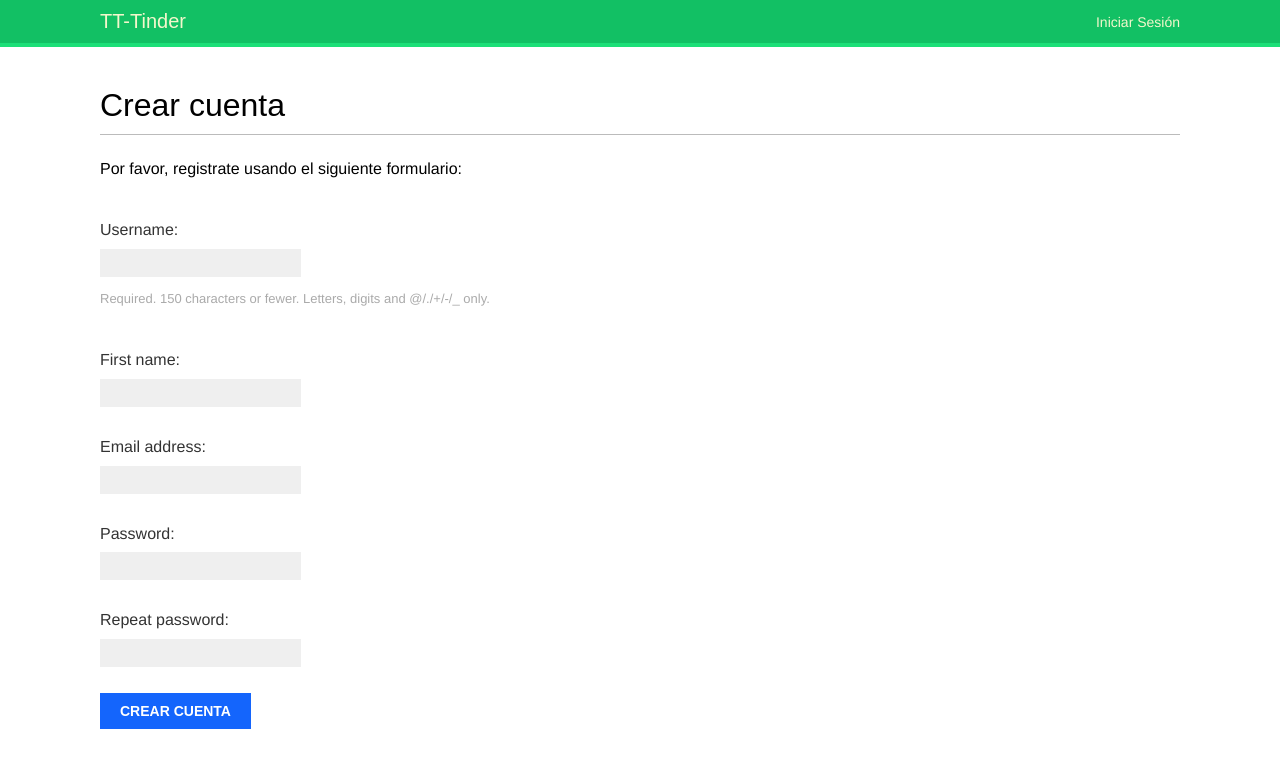
After one commit to Mart1nRH716/TT, a Django app: page /cuenta/register/ in a window 1280 px wide. The commit adds this page. Shown: the top 768 px of the page. Run offline with Django 5.2, Linux system fonts and the light colour scheme; some web fonts are replaced.

Commit message:
Ya agregue la funcion para registrar usuarios

```diff
--- a/TT/usuarios/forms.py
+++ b/TT/usuarios/forms.py
@@ -1,4 +1,19 @@
 from django import forms
+from django.contrib.auth.models import User
 class LoginForm(forms.Form):
     username = forms.CharField()
     password = forms.CharField(widget=forms.PasswordInput)
+
+class UserRegistrationForm(forms.ModelForm):
+    #Este modelo ya incluye: username, first_name and email
+    password = forms.CharField(label='Password',widget=forms.PasswordInput)
+    password2 = forms.CharField(label='Repeat password',widget=forms.PasswordInput)
+    class Meta:
+        model = User
+        fields = ['username', 'first_name', 'email']
+
+    def clean_password2(self):
+        cd = self.cleaned_data
+        if cd['password'] != cd['password2']:
+            raise forms.ValidationError('Las contraseñas no coinciden.')
+        return cd['password2']
--- /dev/null
+++ b/TT/usuarios/templates/cuenta/register.html
@@ -0,0 +1,11 @@
+{% extends "base.html" %}
+{% block title %}Create an account{% endblock %}
+{% block content %}
+ <h1>Crear cuenta</h1>
+ <p>Por favor, registrate usando el siguiente formulario:</p>
+ <form method="post">
+    {{ user_form.as_p }}
+    {% csrf_token %}
+ <p><input type="submit" value="Crear cuenta"></p>
+ </form>
+{% endblock %}
--- a/TT/usuarios/templates/registration/login.html
+++ b/TT/usuarios/templates/registration/login.html
@@ -9,6 +9,8 @@
       </p>
     {% else %}
       <p>Usa el siguiente formulario para entrar al sistema:</p>
+      <p>Si no tienes una cuenta, puedes <a href="{% url "register" %}">Crear una aqui</a>.</p>
+
     {% endif %}
   <div class="login-form">
     <form action="{% url 'login' %}" method="post">
@@ -18,6 +20,7 @@
       <p><input type="submit" value="Entrar"></p>
     </form>
     <p>
+
       <a href="{% url "password_reset" %}">
           Olvidaste tu contraseña?
       </a>
--- a/TT/usuarios/urls.py
+++ b/TT/usuarios/urls.py
@@ -17,4 +17,5 @@ urlpatterns = [
     # path('password-reset/complete/', auth_views.PasswordResetCompleteView.as_view(), name='password_reset_complete'),
     path('', include('django.contrib.auth.urls')), #ESta linea hace todo lo de arriba
     path('', views.dashboard, name='dashboard'),
+    path('register/', views.register, name='register'),
 ]
--- a/TT/usuarios/views.py
+++ b/TT/usuarios/views.py
@@ -2,7 +2,22 @@
 from django.shortcuts import render
 from django.contrib.auth.decorators import login_required
 
-
+from .forms import LoginForm, UserRegistrationForm
 @login_required
 def dashboard(request):
     return render(request,'cuenta/dashboard.html',{'section': 'dashboard'})
+
+def register(request):
+    if request.method == 'POST':
+        user_form = UserRegistrationForm(request.POST)
+        if user_form.is_valid():
+             # Create a new user object but avoid saving it yet
+             new_user = user_form.save(commit=False)
+             # Set the chosen password
+             new_user.set_password(user_form.cleaned_data['password'])
+             # Save the User object
+             new_user.save()
+             return render(request,'cuenta/register_done.html',{'new_user': new_user})
+    else:
+        user_form = UserRegistrationForm()
+    return render(request,'cuenta/register.html',{'user_form': user_form})
```
Also changed, not shown: TT/usuarios/templates/cuenta/register_done.html (added, +9 -0 lines).
